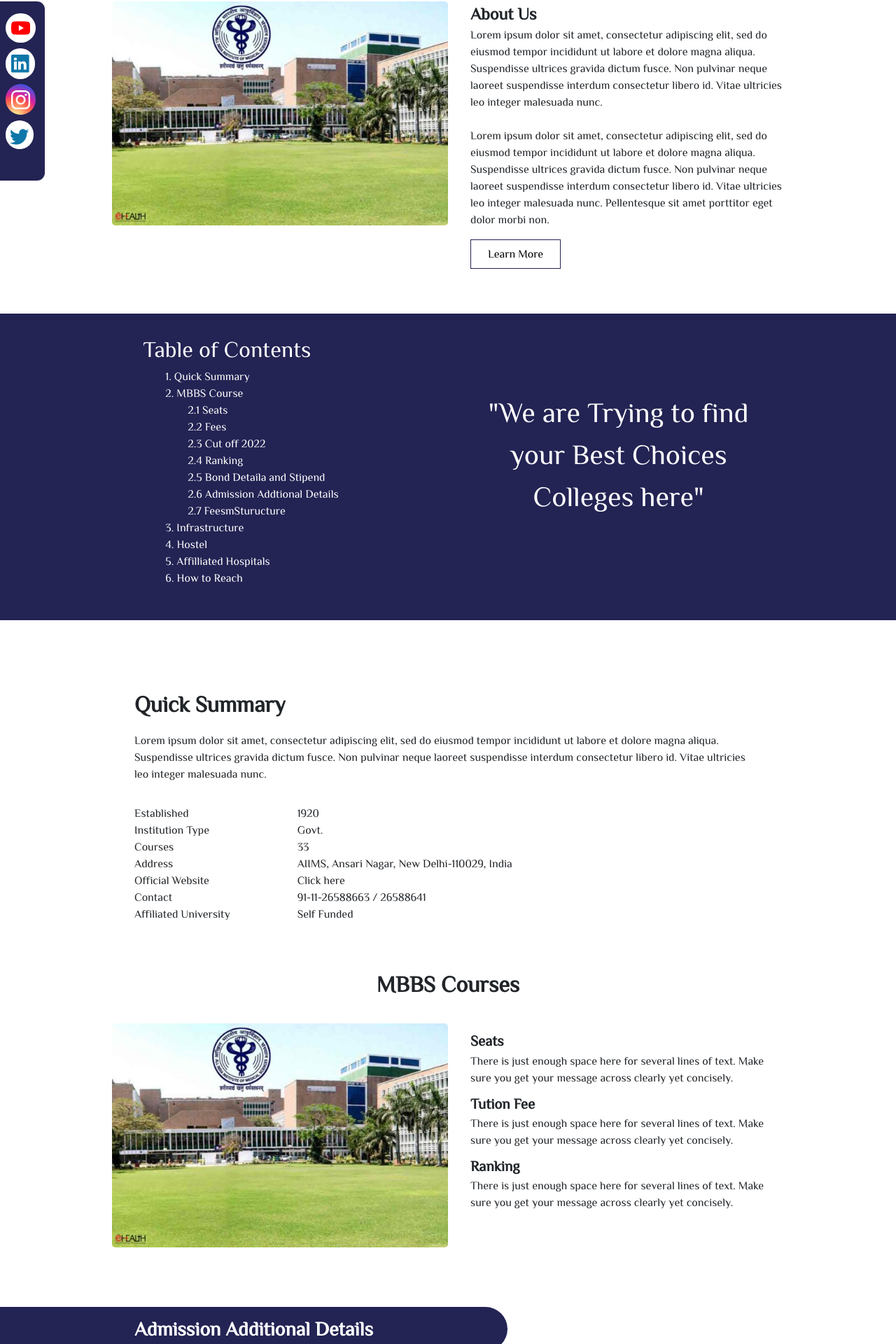
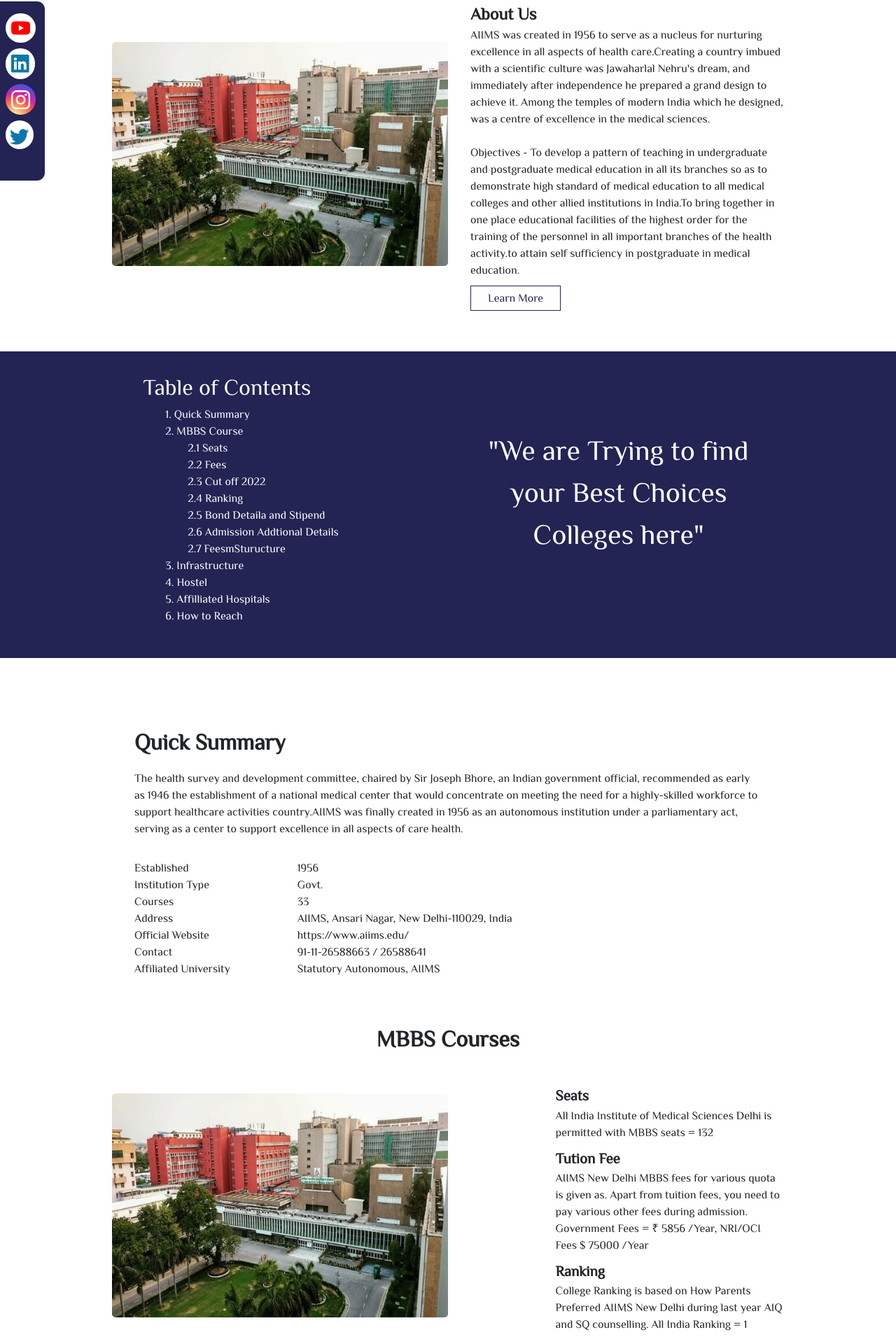
Before and after one commit to durgesh730/nanochat, a React (Create React App) app in the folder client/: page /Aiimsdelhi in a window 1280 px wide. Shown: the part 222-2142 px from the top of the page at 70% size. Built offline with nearby package versions, Linux system fonts and the light colour scheme; a web font is replaced by a local one.

Commit message:
aiims delhi college details completed

```diff
--- a/client/src/component/CollegeDetails/AIIMSDelhi.js
+++ b/client/src/component/CollegeDetails/AIIMSDelhi.js
@@ -1,6 +1,6 @@
 import React from 'react'
 import CollegeDetails from './CollegeDetails'
-import collegeImg from '../../images/aiimsdelhi.jpg'
+import collegeImg from '../../images/delhiaiims1.jpg'
 import infra from '../../images/infrastructure.png'
 import hostel from '../../images/hostel.png'
 import location from '../../images/location.png'
@@ -11,28 +11,28 @@
 
     const CollegeInfo = [
         {
-            title: 'College Name',
+            title: 'AIIMS DELHI',
             about: {
                 collegeImgUrl: collegeImg,
-                paraFirst: "Lorem ipsum dolor sit amet, consectetur adipiscing elit, sed do eiusmod tempor incididunt ut labore et dolore magna aliqua. Suspendisse ultrices gravida dictum fusce. Non pulvinar neque laoreet suspendisse interdum consectetur libero id. Vitae ultricies leo integer malesuada nunc.",
-                paraSecond: "Lorem ipsum dolor sit amet, consectetur adipiscing elit, sed do eiusmod tempor incididunt ut labore et dolore magna aliqua. Suspendisse ultrices gravida dictum fusce. Non pulvinar neque laoreet suspendisse interdum consectetur libero id. Vitae ultricies leo integer malesuada nunc. Pellentesque sit amet porttitor eget dolor morbi non.",
-                btnLink: "https://www.writeCollgelink.in"
+                paraFirst: "AIIMS was created in 1956 to serve as a nucleus for nurturing excellence in all aspects of health care.Creating a country imbued with a scientific culture was Jawaharlal Nehru's dream, and immediately after independence he prepared a grand design to achieve it. Among the temples of modern India which he designed, was a centre of excellence in the medical sciences.",
+                paraSecond: "Objectives -  To develop a pattern of teaching in undergraduate and postgraduate medical education in all its branches so as to demonstrate high standard of medical education to all medical colleges and other allied institutions in India.To bring together in one place educational facilities of the highest order for the training of the personnel in all important branches of the health activity.to attain self sufficiency in postgraduate in medical education.",
+                btnLink: "https://aiims.edu/index.php?option=com_content&view=article&id=682&Itemid=3711&lang=en"
             },
             quickSummary: {
-                paraGraph: "Lorem ipsum dolor sit amet, consectetur adipiscing elit, sed do eiusmod tempor incididunt ut labore et dolore magna aliqua. Suspendisse ultrices gravida dictum fusce. Non pulvinar neque laoreet suspendisse interdum consectetur libero id. Vitae ultricies leo integer malesuada nunc.",
-                established: "1920",
+                paraGraph: "The health survey and development committee, chaired by Sir Joseph Bhore, an Indian government official, recommended as early as 1946 the establishment of a national medical center that would concentrate on meeting the need for a highly-skilled workforce to support healthcare activities country.AIIMS was finally created in 1956 as an autonomous institution under a parliamentary act, serving as a center to support excellence in all aspects of care health.",
+                established: "1956",
                 institutionType: "Govt.",
                 courses: "33",
                 address: "AIIMS, Ansari Nagar, New Delhi-110029, India",
-                officialSite: "Click here",
+                officialSite: "https://www.aiims.edu/",
                 contacts: "91-11-26588663 / 26588641",
-                affiliatedUniversity: "Self Funded"
+                affiliatedUniversity: "Statutory Autonomous, AIIMS"
             },
             courses: {
                 img: collegeImg,
-                seats: "There is just enough space here for several lines of text. Make sure you get your message across clearly yet concisely.",
-                tutionfee: "There is just enough space here for several lines of text. Make sure you get your message across clearly yet concisely.",
-                ranking: "There is just enough space here for several lines of text. Make sure you get your message across clearly yet concisely."
+                seats: "All India Institute of Medical Sciences Delhi is permitted with MBBS seats = 132",
+                tutionfee: "AIIMS New Delhi MBBS fees for various quota is given as. Apart from tuition fees, you need to pay various other fees during admission. Government Fees = ₹ 5856 /Year, NRI/OCI Fees	$ 75000 /Year",
+                ranking: "College Ranking is based on How Parents Preferred AIIMS New Delhi during last year AIQ and SQ counselling. All India Ranking	= 1 "
             },
             addmision: {
                 para: "Find AIIMS New Delhi additional details given by this medical college to Medical Counselling committee.",
@@ -50,7 +50,7 @@
                 para: "After MBBS course completion in All India Institute of Medical Sciences Delhi, candidates should undergo rural service . If they skip, they need to pay bond penalty.",
                 totalYear: 0,
                 penalty: 0,
-                stipend: 3546545
+                stipend:"₹ 26300 /month"
             },
             fee: {
                 tutionfee: 1350,
@@ -64,7 +64,7 @@
                 cautionDeposit: 100,
                 laboratoryfee: 90,
                 registrationfee: 20,
-                studentUnionFee: 53,
+                studentUnionFee: 63,
                 messFeeVeg: 3200,
             },
             infrastructure: {
@@ -89,7 +89,7 @@
             location: {
                 img: location,
                 para: "New Delhi Bus Stand and Inter State Bus Terminal to AIIMS Medical college is 20 km distance. We can reach within 40 min from NH 44 and Baba Banda Singh Bahadur Setu road. Ajmeri Gate Railway station in Delhi is located 10.5 km away from this college, we can reach here within 30 min through Prithviraj Road and Sri Aurobindo Marg. Indira Gandhi International Airport, Delhi is the nearest airport of this medical college, which is located 9.8 km away from Medical College. Through Mahatma Gandhi Road and NH 48, we can reach the Airport within 20 min to this Medical College.",
-                maplink: "www.map.com"
+                maplink: "https://www.google.com/maps/d/viewer?mid=1nZR5sCwoJYYzenaIHvOlbViiYck&hl=en&ll=28.567677432266798%2C77.20968476679552&z=20"
             },
         }
     ]
--- a/client/src/component/CollegeDetails/CollegeDetails.js
+++ b/client/src/component/CollegeDetails/CollegeDetails.js
@@ -45,7 +45,7 @@
                 </span>
               </div>
               <div className="learn-btn" >
-                <button onClick={() => handleLocation(info?.about?.btnLink)} >Learn More</button>
+                <a href={info?.about?.btnLink} target="_blank" >Learn More</a>
               </div>
             </div>
           </div>
@@ -118,7 +118,7 @@
             <span>MBBS Courses</span>
           </div>
 
-          <div className="CollegeContainer" >
+          <div className="CollegeContainer gap" >
             <div className="CollegeImage" >
               <img src={info?.courses?.img} alt="college image" />
             </div>
--- a/client/src/component/Downloads/Delhi.js
+++ b/client/src/component/Downloads/Delhi.js
@@ -20,7 +20,6 @@
      createData('AUTONOMOUS MEDICAL COLLEGE, AYODHYA', 2023, "Download"),
      createData('AUTONOMOUS MEDICAL COLLEGE, DEORIA', 2023, "Download"),
      createData('AUTONOMOUS MEDICAL COLLEGE, ETAH', 2023, "Download"),
-
      createData('AUTONOMOUS MEDICAL COLLEGE, FATEHPUR', 2023, "Download"),
 ];
 
--- a/client/src/style/CollegeDetails.css
+++ b/client/src/style/CollegeDetails.css
@@ -20,9 +20,15 @@
     flex-direction: row;
     justify-content: center;
     gap: 2rem;
+    align-items: center;
+}
+
+.gap{
+    gap: 16%;
 }
 
 .CollegeImage img {
+
     width: 60vh;
     height: 40vh;
     border-radius: 5px;
@@ -36,14 +42,16 @@
     padding-top: 1rem;
 }
 
-.learn-btn button {
+.learn-btn a {
     border: 1px solid #232354;
     background-color: transparent;
     padding: 0.5rem 1.5rem;
+    text-decoration: none;
+    color: #232354;
 
 }
 
-.learn-btn button:hover {
+.learn-btn a:hover {
     background-color: #232354;
     color: white;
 }
@@ -117,9 +125,10 @@
     font-size: 28px;
     background-color: #232354;
     color: white;
-    padding: 1rem 12rem;
+    margin-left: 6rem;
+    padding: 1rem 30rem;
     font-weight: 600;
-    border-top-right-radius: 2rem;
+    border-top-left-radius: 2rem;
     border-bottom-right-radius: 2rem;
 }
 
```
